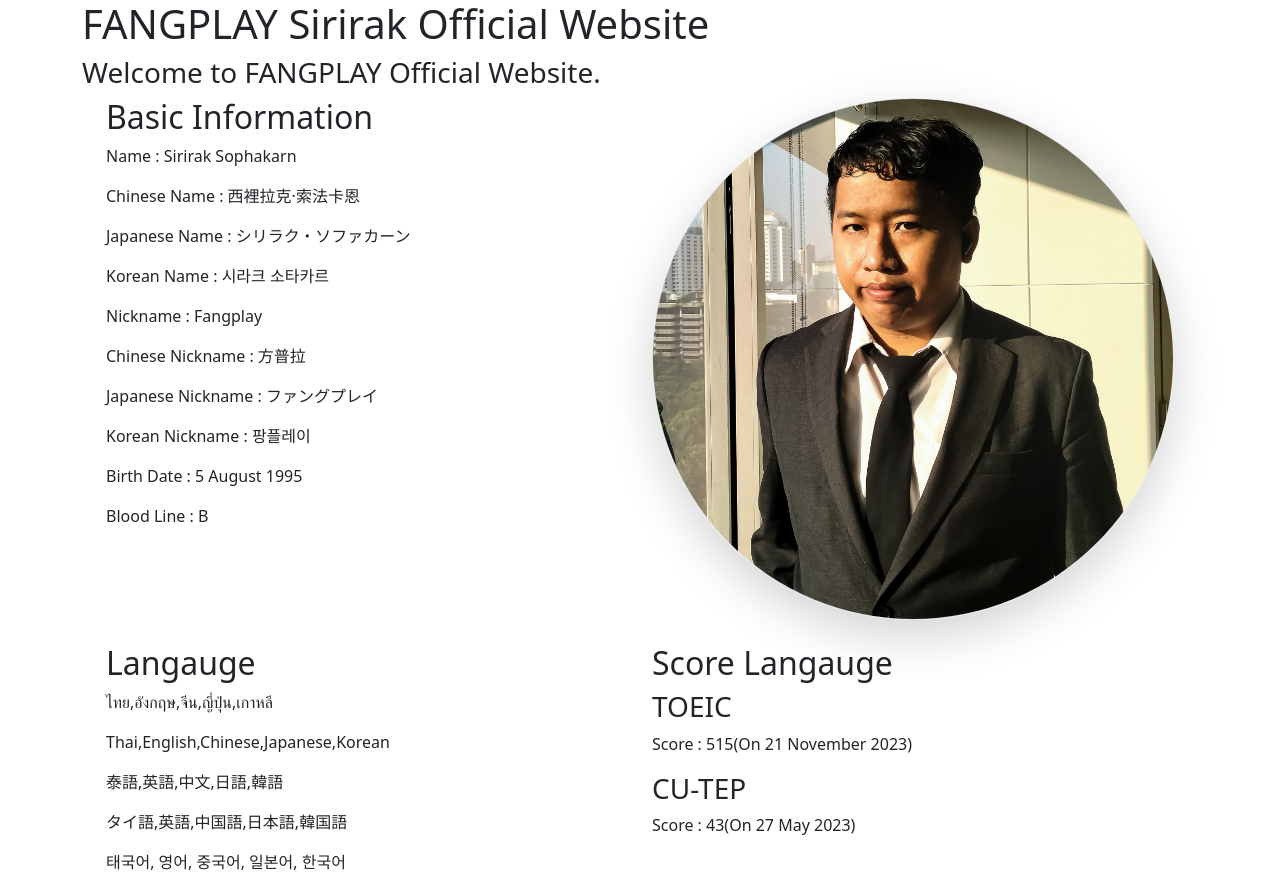
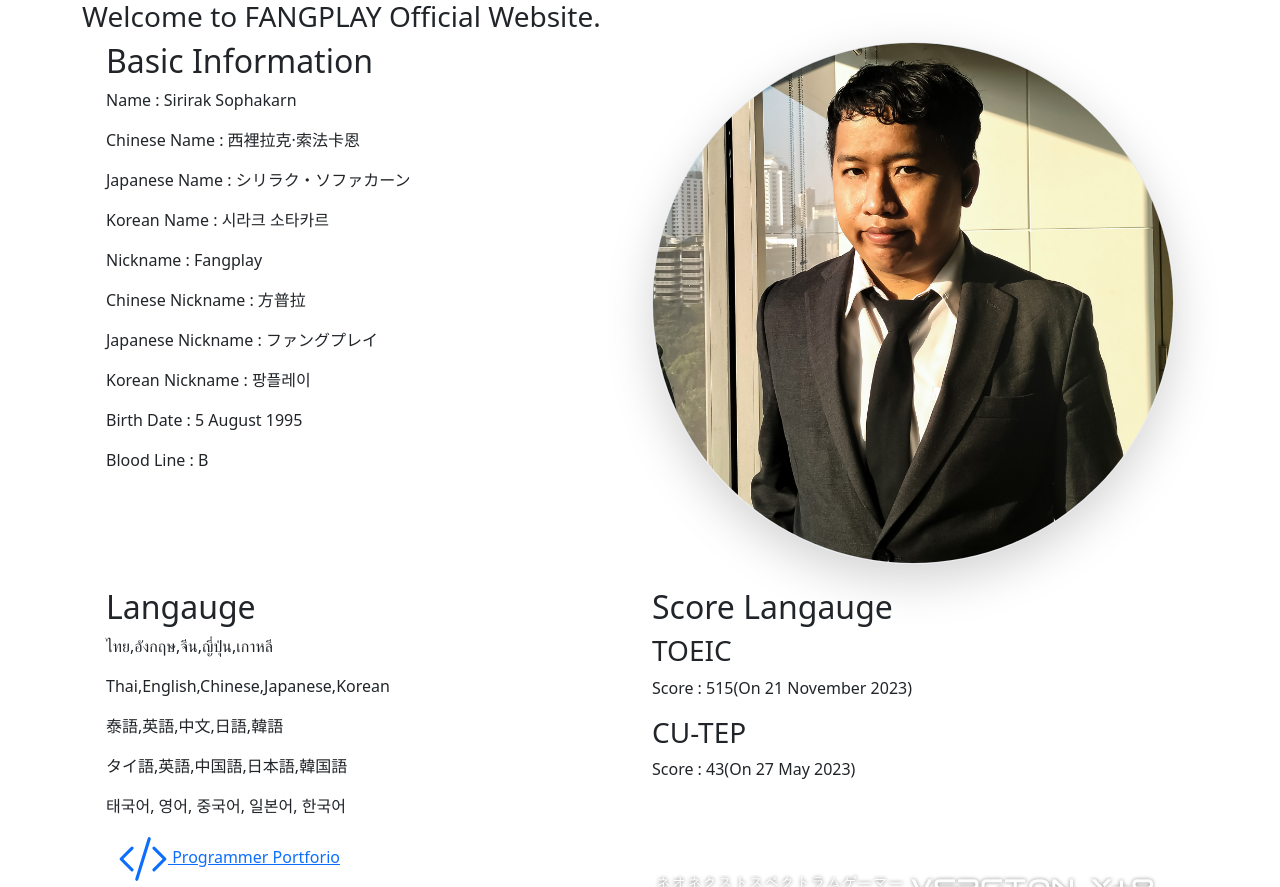
Before and after one commit to fangplay/fangplay.github.io, a website: page index.html in a window 1280 px wide. Shown: the top 887 px of the page. Drawn offline with nearby package versions, Linux system fonts and the light colour scheme.

Commit message:
Update index.html
Remove into comment at h1

```diff
--- a/index.html
+++ b/index.html
@@ -86,7 +86,7 @@
   <body>
     <div class="container">
       <div class="tab-pane active" id="home" role="tabpanel">
-        <h1>FANGPLAY Sirirak Official Website</h1>
+        <!--<h1>FANGPLAY Sirirak Official Website</h1>-->
         <h3>Welcome to FANGPLAY Official Website.</h3>
       </div>
       <div class="tab-pane" id="profile" role="tabpanel">
```
